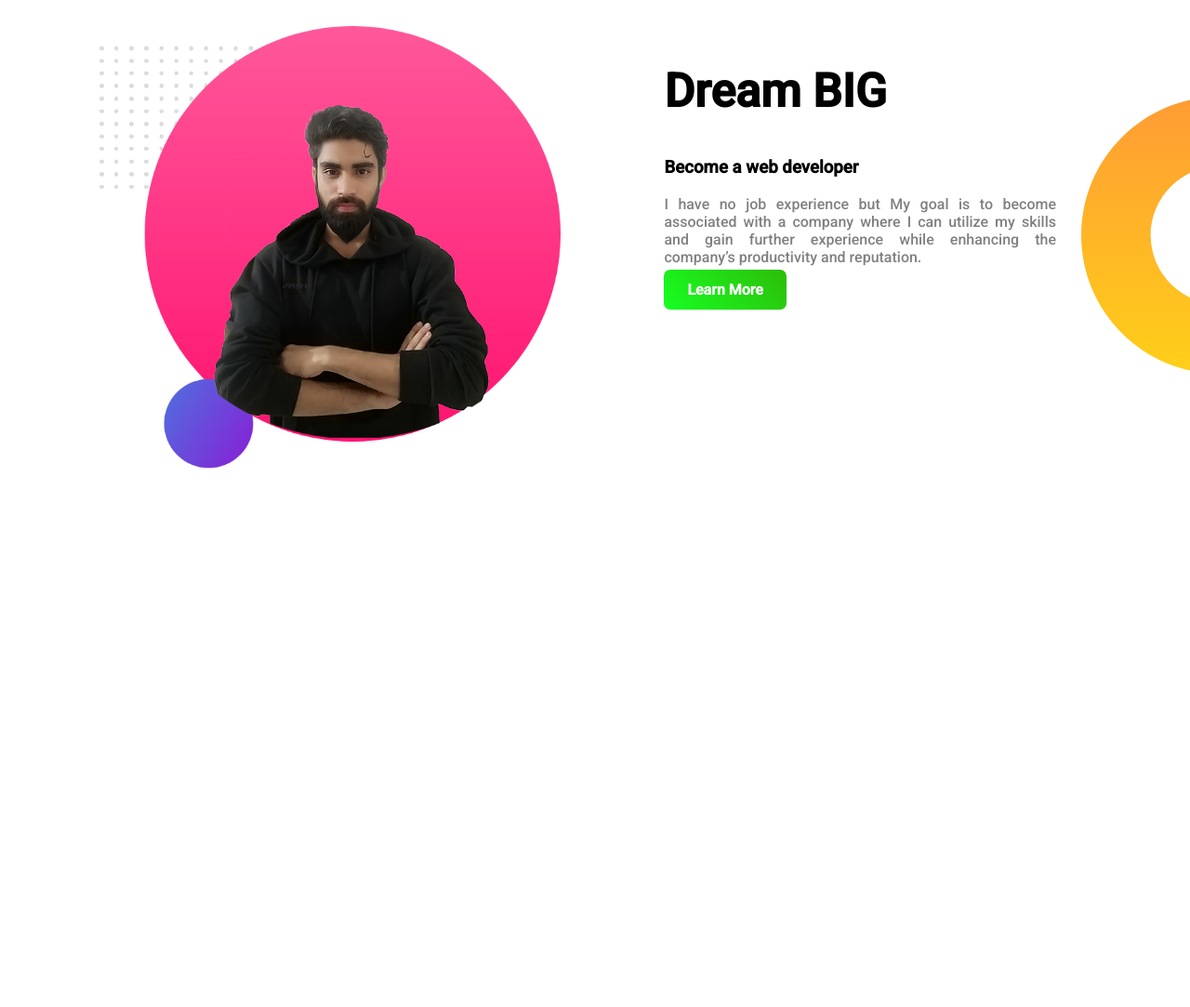
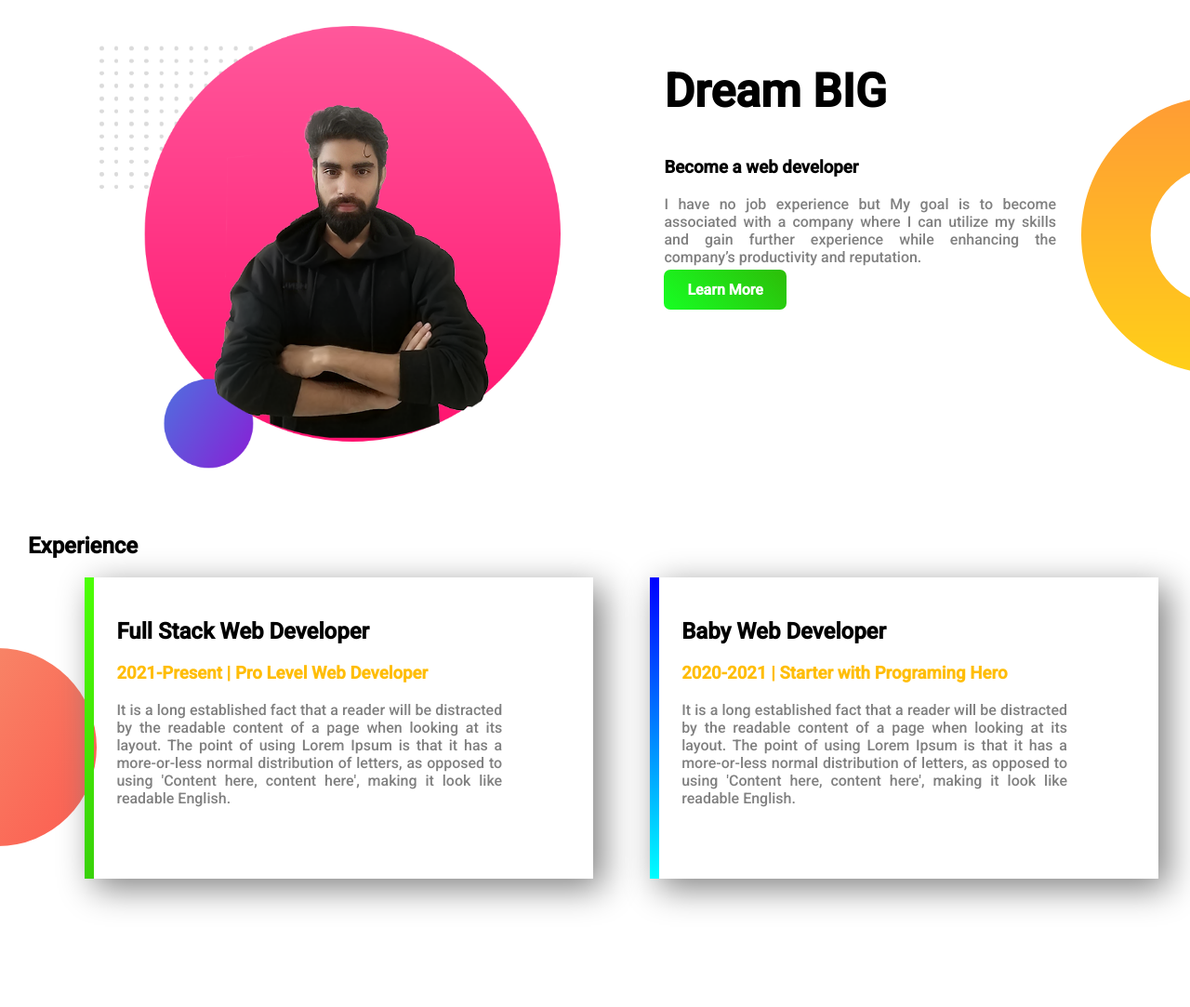
Before and after one commit to Neawaz/abid-portfolio, a plain HTML site: page index.html in a window 1280 px wide. Shown: the part 557-1640 px from the top of the page at 93% size. Before the commit the page ends 1090 px from the top, so only its background shows below. Drawn offline with Linux system fonts and the light colour scheme.

```diff
--- a/index.html
+++ b/index.html
@@ -35,5 +35,21 @@
             <a class="link-button" target="_blank" href="https://www.linkedin.com/in/abid-neawaz-a92751151/">Learn More</a>
         </div>
     </section>
+    <section class="fotter-section">
+        <h2>Experience</h2>
+        <div id="full-stack" class="half-width single-experience">
+            <h2>Full Stack Web Developer</h2>
+            <h3 class="highlighter">2021-Present | Pro Level Web Developer</h3>
+            <p>It is a long established fact that a reader will be distracted by the readable content of a page when looking at its layout. The point of using Lorem Ipsum is that it has a more-or-less normal distribution of letters, as opposed to using 'Content here, content here', making it look like readable English.</p>
+
+        </div>
+        <div id="baby-web" class="half-width single-experience">
+            <h2>Baby Web Developer</h2>
+            <h3 class="highlighter">2020-2021 | Starter with Programing Hero </h3>
+            <p>It is a long established fact that a reader will be distracted by the readable content of a page when looking at its layout. The point of using Lorem Ipsum is that it has a more-or-less normal distribution of letters, as opposed to using 'Content here, content here', making it look like readable English.</p>
+
+
+        </div>
+    </section>
 </body>
 </html>
--- a/style.css
+++ b/style.css
@@ -4,7 +4,7 @@ body {
     font-family: 'Montserrat', sans-serif;
     font-family: 'Roboto', sans-serif;}
 h1{font-size: 50px;}
-.highlighter{color: blue;}
+.highlighter{color: rgba(255, 187, 0, 0.973);}
 .half-width{
     float: left;
     width: 40%;
@@ -38,3 +38,26 @@ p{
     text-align: justify;
     width: 85%;
     }
+.fotter-section {
+    padding: 30px;
+}
+.single-experience{
+
+    box-shadow: 10px 10px 35px grey;
+    height: 55%;
+}
+.fotter-section{
+    background-image: url(images/exp-bg.png);
+    background-repeat: no-repeat;
+    background-position: left center;
+}
+#full-stack{
+    border-left: 10px solid;
+    border-image: linear-gradient(180deg, rgb(76, 255, 5), rgb(56, 209, 9));
+    border-image-slice: 1;
+}
+#baby-web{
+    border-left: 10px solid;
+    border-image: linear-gradient(180deg,blue,cyan);
+    border-image-slice: 1;
+}
```
